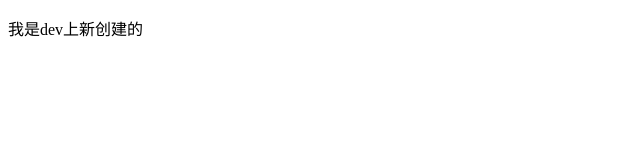
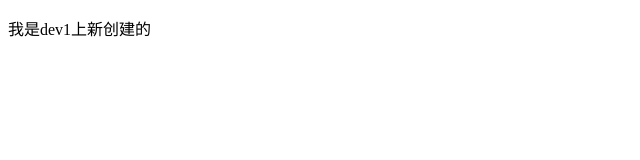
Before and after one commit to lixk666/algorithm-test, a plain HTML site: page 1.html in a window 1280 px wide. Shown: the full height of the page, 0-640 px from the left. Drawn offline with Linux system fonts and the light colour scheme.

Commit message:
修改1.html

```diff
--- a/1.html
+++ b/1.html
@@ -6,6 +6,6 @@
   <title>Document</title>
 </head>
 <body>
-    <p>我是dev上新创建的</p>
+    <p>我是dev1上新创建的</p>
 </body>
 </html>
```
Also changed, not shown: pom.xml (line endings or trailing spaces), 1 other file.
